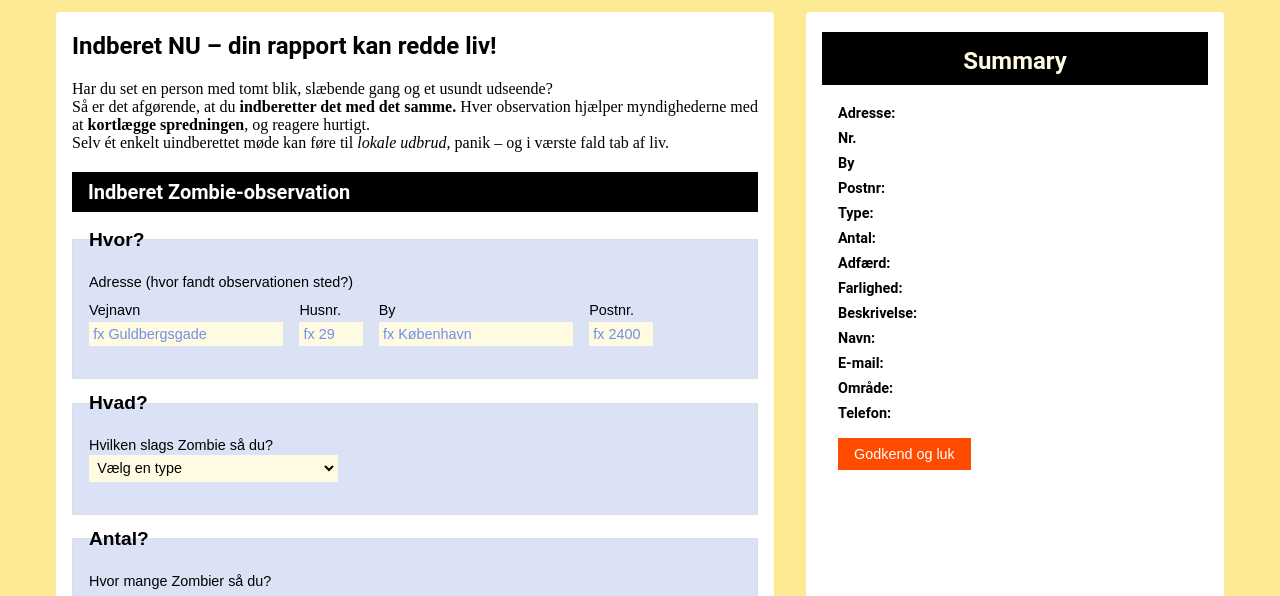
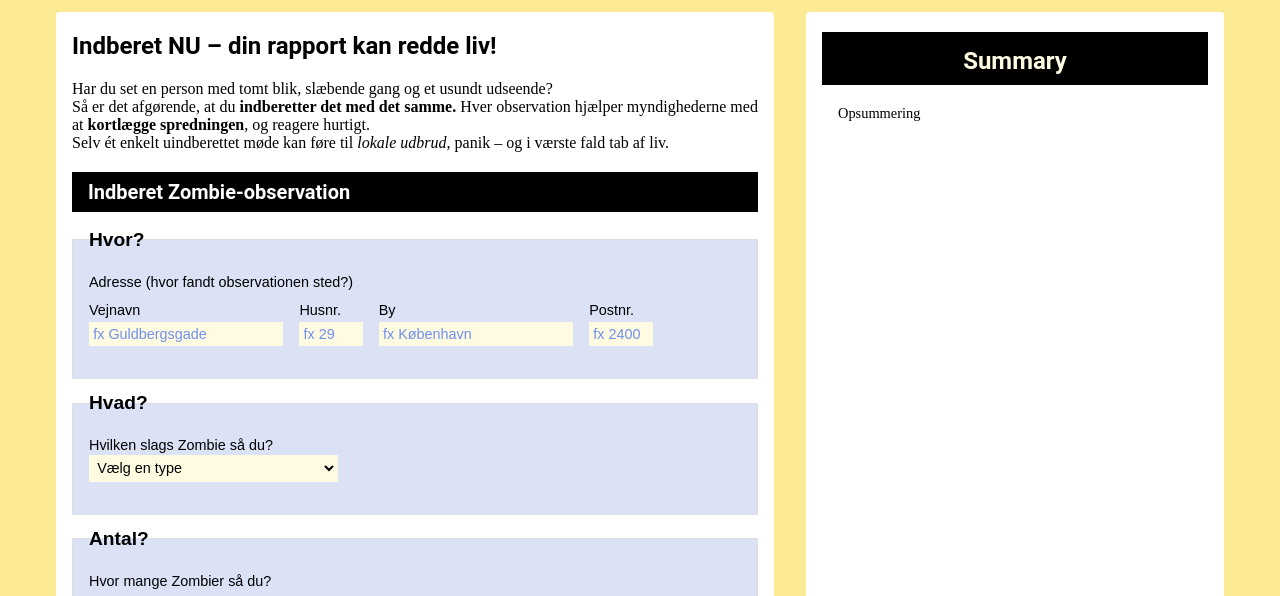
Before and after one commit to kemmKEA/zombie-angreb, a plain HTML site: page register.html in a window 1280 px wide. Shown: the part 131-727 px from the top of the page. Drawn offline with Linux system fonts and the light colour scheme.

Commit message:
restoring register.html

```diff
--- a/register.html
+++ b/register.html
@@ -215,38 +215,10 @@
       </section>
       <section id="form-summary">
         <h2>Summary</h2>
-        <article id="sum">
-          <div>
-            <h3>Adresse:</h3>
-            <p id="sumStreet"></p>
-            <h3>Nr.</h3>
-            <p id="sumNumber"></p>
-            <h3>By</h3>
-            <p id="sumCity"></p>
-            <h3>Postnr:</h3>
-            <p id="sumZip"></p>
-            <h3>Type:</h3>
-            <p id="sumType"></p>
-            <h3>Antal:</h3>
-            <p id="sumAntal"></p>
-            <h3>Adfærd:</h3>
-            <p id="sumBehaviour"></p>
-            <h3>Farlighed:</h3>
-            <p id="sumDanger"></p>
-            <h3>Beskrivelse:</h3>
-            <p id="sumDescription"></p>
-            <h3>Navn:</h3>
-            <p id="sumNavn"></p>
-            <h3>E-mail:</h3>
-            <p id="sumEmail"></p>
-            <h3>Område:</h3>
-            <p id="sumArea"></p>
-            <h3>Telefon:</h3>
-            <p id="sumTelefon"></p>
-          </div>
-          <form action="">
-            <button id="reset_btn" type="button">Godkend og luk</button>
-          </form>
+        <article>
+          <article>
+            <p class="placeholder">Opsummering</p>
+          </article>
         </article>
       </section>
     </main>
```
